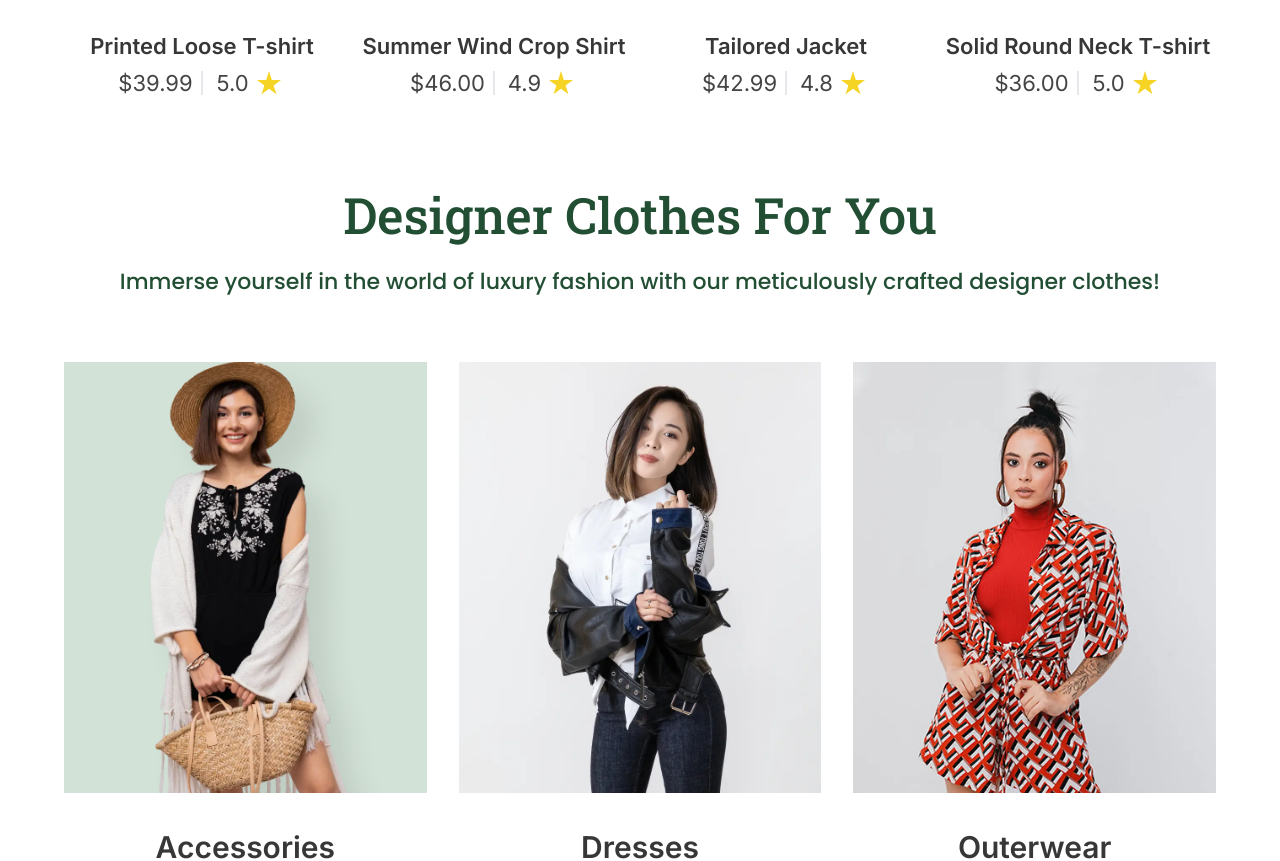
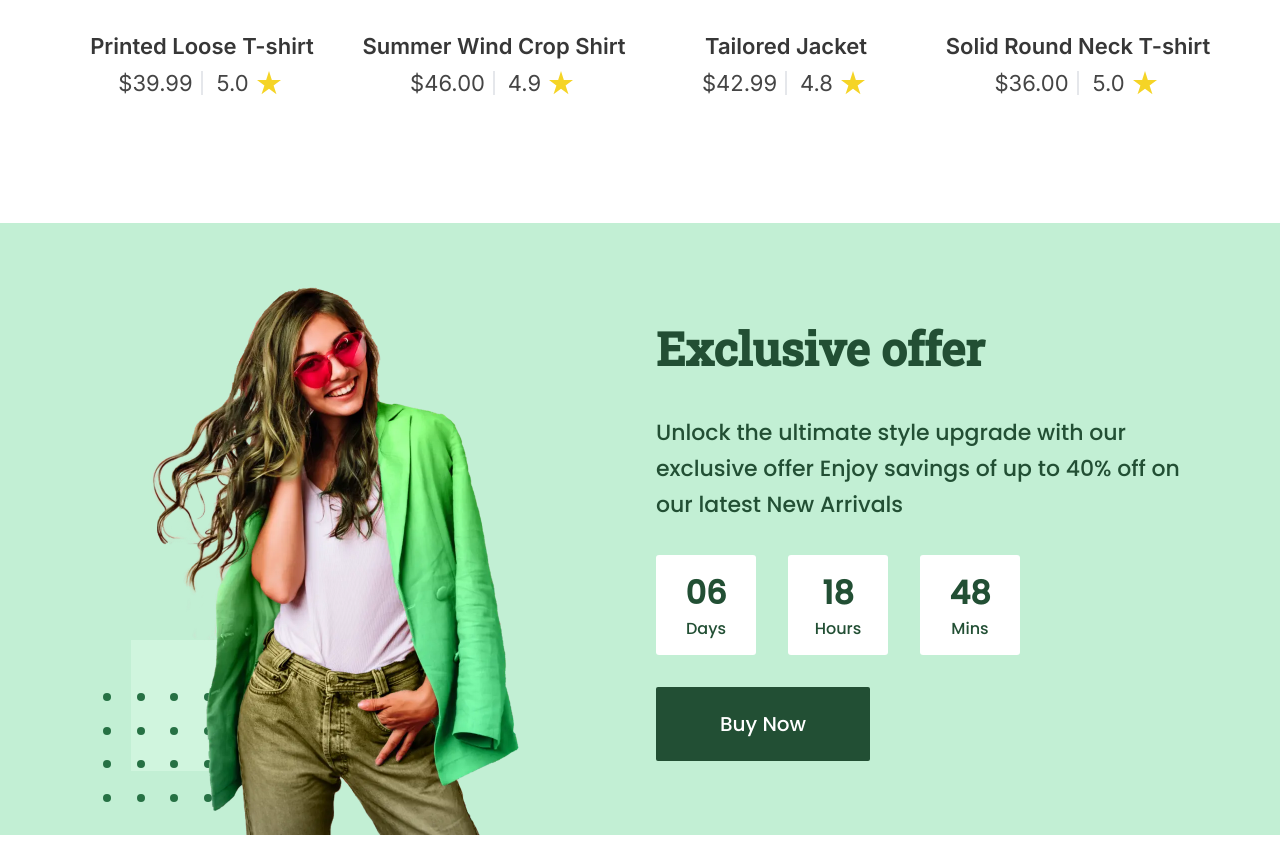
Before and after one commit to 99032000/fashion-web, a Next.js app: page / in a window 1280 px wide. Shown: the part 3041-3902 px from the top of the page. Built offline with nearby package versions, Linux system fonts and the light colour scheme.

Commit message:
offer section done

```diff
--- a/src/Mock/data.json
+++ b/src/Mock/data.json
@@ -26,130 +26,140 @@
         "image_path": "/image/banner.webp"
     },
     "best_selling": {
-        "title":"Best selling",
-        "subtitle":"Get in on the trend with our curated selection of best-selling styles.",
+        "title": "Best selling",
+        "subtitle": "Get in on the trend with our curated selection of best-selling styles.",
         "products": [
             {
-                "id":1,
+                "id": 1,
                 "background_color": "#93B9A2",
                 "image_path": "/image/best-selling/product1.webp",
-                "product_name":"Regular Fit Long Sleeve Top",
-                "price":38.99,
-                "rate":5.0
+                "product_name": "Regular Fit Long Sleeve Top",
+                "price": 38.99,
+                "rate": 5
             },
             {
-                 "id":2,
+                "id": 2,
                 "background_color": "#A9D4BA",
                 "image_path": "/image/best-selling/product2.webp",
-                "product_name":"Black Crop Tailored Jacket",
-                "price":62.99,
-                "rate":4.9
+                "product_name": "Black Crop Tailored Jacket",
+                "price": 62.99,
+                "rate": 4.9
             },
             {
-                 "id":3,
+                "id": 3,
                 "background_color": "#DDECE2",
                 "image_path": "/image/best-selling/product3.webp",
-                "product_name":"Textured Sunset Shirt",
-                "price":49.99,
-                "rate":5.0
+                "product_name": "Textured Sunset Shirt",
+                "price": 49.99,
+                "rate": 5
             }
         ]
     },
     "our_product": {
-        "title":"Our Products",
-        "subtitle":"Get in on the trend with our curated selection of best-selling styles.",
+        "title": "Our Products",
+        "subtitle": "Get in on the trend with our curated selection of best-selling styles.",
         "products": [
             {
-                "id":1,
+                "id": 1,
                 "background_color": "",
                 "image_path": "/image/our-product/product1.webp",
-                "product_name":"Spread Collar Shirt",
-                "price":48.99,
-                "rate":5.0
+                "product_name": "Spread Collar Shirt",
+                "price": 48.99,
+                "rate": 5
             },
             {
-                 "id":2,
+                "id": 2,
                 "background_color": "#EAEBF0",
                 "image_path": "/image/our-product/product2.webp",
-                "product_name":"White Solid Formal Shirt",
-                "price":39.99,
-                "rate":4.9
+                "product_name": "White Solid Formal Shirt",
+                "price": 39.99,
+                "rate": 4.9
             },
             {
-                 "id":3,
+                "id": 3,
                 "background_color": "",
                 "image_path": "/image/our-product/product3.webp",
-                "product_name":"Shine On Me Blouse",
-                "price":42.99,
-                "rate":4.8
+                "product_name": "Shine On Me Blouse",
+                "price": 42.99,
+                "rate": 4.8
             },
             {
-                 "id":4,
+                "id": 4,
                 "background_color": "",
                 "image_path": "/image/our-product/product4.webp",
-                "product_name":"Gray Solid Padded Jacket",
-                "price":32.99,
-                "rate":4.7
+                "product_name": "Gray Solid Padded Jacket",
+                "price": 32.99,
+                "rate": 4.7
             },
             {
-                 "id":5,
+                "id": 5,
                 "background_color": "",
                 "image_path": "/image/our-product/product5.webp",
-                "product_name":"Printed Loose T-shirt",
-                "price":39.99,
-                "rate":5.0
+                "product_name": "Printed Loose T-shirt",
+                "price": 39.99,
+                "rate": 5
             },
             {
-                 "id":6,
+                "id": 6,
                 "background_color": "",
                 "image_path": "/image/our-product/product6.webp",
-                "product_name":"Summer Wind Crop Shirt",
-                "price":46.00,
-                "rate":4.9
+                "product_name": "Summer Wind Crop Shirt",
+                "price": 46,
+                "rate": 4.9
             },
             {
-                 "id":7,
+                "id": 7,
                 "background_color": "",
                 "image_path": "/image/our-product/product7.webp",
-                "product_name":"Tailored Jacket",
-                "price":42.99,
-                "rate":4.8
+                "product_name": "Tailored Jacket",
+                "price": 42.99,
+                "rate": 4.8
             },
             {
-                 "id":8,
+                "id": 8,
                 "background_color": "#DDECE2",
                 "image_path": "/image/our-product/product8.webp",
-                "product_name":"Solid Round Neck T-shirt",
-                "price":36.00,
-                "rate":5.0
+                "product_name": "Solid Round Neck T-shirt",
+                "price": 36,
+                "rate": 5
             }
         ]
     },
     "marketing": {
-        "title":"Designer Clothes For You",
-        "subtitle":"Immerse yourself in the world of luxury fashion with our meticulously crafted designer clothes!",
+        "title": "Designer Clothes For You",
+        "subtitle": "Immerse yourself in the world of luxury fashion with our meticulously crafted designer clothes!",
         "products": [
             {
-                "id":1,
+                "id": 1,
                 "background_color": "#D3E2D7",
                 "image_path": "/image/marketing/product1.webp",
-               "title":"Accessories",
-               "subtitle":"Complete your ensemble with designer accessories such as handbags, scarves, belts, and hats."
+                "title": "Accessories",
+                "subtitle": "Complete your ensemble with designer accessories such as handbags, scarves, belts, and hats."
             },
             {
-                 "id":2,
+                "id": 2,
                 "background_color": "#A9D4BA",
                 "image_path": "/image/marketing/product2.webp",
-                 "title":"Dresses",
-               "subtitle":"Explore a stunning range of designer dresses, including evening gowns and chic day dresses."
+                "title": "Dresses",
+                "subtitle": "Explore a stunning range of designer dresses, including evening gowns and chic day dresses."
             },
             {
-                 "id":3,
+                "id": 3,
                 "background_color": "#DDECE2",
                 "image_path": "/image/marketing/product3.webp",
-               "title":"Outerwear",
-               "subtitle":"Browse luxurious designer coats, jackets, and blazers to stay stylishly warm during colder seasons."
+                "title": "Outerwear",
+                "subtitle": "Browse luxurious designer coats, jackets, and blazers to stay stylishly warm during colder seasons."
             }
         ]
+    },
+    "exclusive_offer": {
+        "title": "Exclusive offer",
+        "subtitle": "Unlock the ultimate style upgrade with our exclusive offer Enjoy savings of up to 40% off on our latest New Arrivals",
+       "image_path": "/image/offer/offerImage.webp",
+        "end_time": {
+            "day": 6,
+            "hours": 18,
+            "mins": 48
         }
     }
+}
--- a/src/app/page.tsx
+++ b/src/app/page.tsx
@@ -1,4 +1,11 @@
-import { Banner, BestSelling, Header, Marketing, Products } from "@/components";
+import {
+  Banner,
+  BestSelling,
+  ExclusiveOffer,
+  Header,
+  Marketing,
+  Products,
+} from "@/components";
 import MockData from "@/Mock/data.json";
 
 export default function Home() {
@@ -8,6 +15,7 @@ export default function Home() {
       <Banner data={MockData.banner} />
       <BestSelling data={MockData.best_selling} />
       <Products data={MockData.our_product} />
+      <ExclusiveOffer data={MockData.exclusive_offer} />
       <Marketing data={MockData.marketing} />
     </div>
   );
--- a/src/common/title.tsx
+++ b/src/common/title.tsx
@@ -18,13 +18,21 @@ export function Title({
     <div className="mx-auto mb-16 text-center text-primary">
       <FontWrapper fontName="robotoSlab">
         <h1
-          className={cn("mb-4 text-[64px] leading-[84.41px]", titleClassName)}
+          className={cn(
+            "mb-4 text-5xl font-medium leading-[84.41px] xl:text-[64px]",
+            titleClassName,
+          )}
         >
           {title}
         </h1>
       </FontWrapper>
       <FontWrapper fontName="poppins">
-        <h2 className={cn("text-[22px] leading-[33px]", subtitleClassName)}>
+        <h2
+          className={cn(
+            "text-xl font-medium leading-[33px] xl:text-[22px]",
+            subtitleClassName,
+          )}
+        >
           {subtitle}
         </h2>
       </FontWrapper>
--- a/src/components/best-selling.tsx
+++ b/src/components/best-selling.tsx
@@ -11,7 +11,7 @@ type Props = {
 };
 export function BestSelling({ data }: Readonly<Props>) {
   return (
-    <div className="w mx-auto max-w-content px-16 pt-14">
+    <div className="mx-auto max-w-content px-16 pt-14">
       <Title title={data.title} subtitle={data.subtitle} />
       <div className="mb-8 grid grid-cols-3 gap-8">
         {data.products.map((item) => (
--- /dev/null
+++ b/src/components/exclusiveOffer.tsx
@@ -0,0 +1,68 @@
+import { Button, DotMatrix, FontWrapper } from "@/common";
+import { formatNumber } from "@/lib/utils";
+
+/* eslint-disable @next/next/no-img-element */
+type Props = {
+  data: {
+    title: string;
+    subtitle: string;
+    image_path: string;
+    end_time: {
+      day: number;
+      hours: number;
+      mins: number;
+    };
+  };
+};
+const timeView = (num: number, text: string) => (
+  <div className="flex h-[100px] w-[100px] flex-col items-center justify-center rounded-[3px] bg-white text-center text-primary">
+    <h3 className="text-[32px] font-semibold leading-[48px]">
+      {formatNumber(num)}
+    </h3>
+    <h3 className="text-[16px] leading-[24px]">{text}</h3>
+  </div>
+);
+const rectDecoration = () => <></>;
+export function ExclusiveOffer({ data }: Readonly<Props>) {
+  return (
+    <div className="mx-auto mt-32 max-w-content bg-primary px-16 pt-4">
+      <FontWrapper fontName="poppins">
+        <div className="flex max-h-[596px] justify-center gap-8 overflow-hidden">
+          <div className="flex-1">
+            <div className="relative mx-auto h-full w-fit">
+              <img
+                src={data.image_path}
+                alt="icon"
+                decoding="async"
+                className="relative z-50 h-full"
+              />
+              <div className="absolute bottom-16 left-7 z-0 h-[131px] w-[190px] bg-[#DFFBEA80]"></div>
+              <div className="absolute bottom-8 left-0 h-[110px] w-[110px] overflow-hidden">
+                <DotMatrix />
+              </div>
+            </div>
+          </div>
+          <div className="flex flex-1 flex-col justify-center gap-y-8 text-primary">
+            <FontWrapper fontName="robotoSlab">
+              <h1 className="text-[46px] font-bold">{data.title}</h1>
+            </FontWrapper>
+
+            <h2 className="text-[22px] font-medium leading-9">
+              {data.subtitle}
+            </h2>
+
+            <div className="item flex gap-8">
+              {timeView(data.end_time.day, "Days")}
+              {timeView(data.end_time.hours, "Hours")}
+              {timeView(data.end_time.mins, "Mins")}
+            </div>
+
+            <Button variant="primary" size="lg" disabled>
+              Buy Now
+            </Button>
+          </div>
+        </div>
+      </FontWrapper>
+    </div>
+  );
+}
--- a/src/components/index.ts
+++ b/src/components/index.ts
@@ -4,3 +4,4 @@ export * from "../common/dot-matrix";
 export * from "./best-selling";
 export * from "./products";
 export * from "./marketing";
+export * from "./exclusiveOffer";
--- a/src/components/marketing.tsx
+++ b/src/components/marketing.tsx
@@ -10,7 +10,7 @@ type Props = {
 };
 export function Marketing({ data }: Readonly<Props>) {
   return (
-    <div className="w mx-auto max-w-content px-16 pb-24 pt-14">
+    <div className="mx-auto mt-32 max-w-content px-16 pb-24">
       <Title
         title={data.title}
         subtitle={data.subtitle}
--- a/src/lib/utils.ts
+++ b/src/lib/utils.ts
@@ -4,3 +4,7 @@ import { twMerge } from "tailwind-merge";
 export function cn(...inputs: ClassValue[]) {
   return twMerge(clsx(inputs));
 }
+
+export function formatNumber(number: number) {
+  return number < 10 ? `0${number}` : `${number}`;
+}
```
Also changed, not shown: public/image/offer/offerImage.webp (added). Lines whose indentation alone changed are shown as unchanged.
